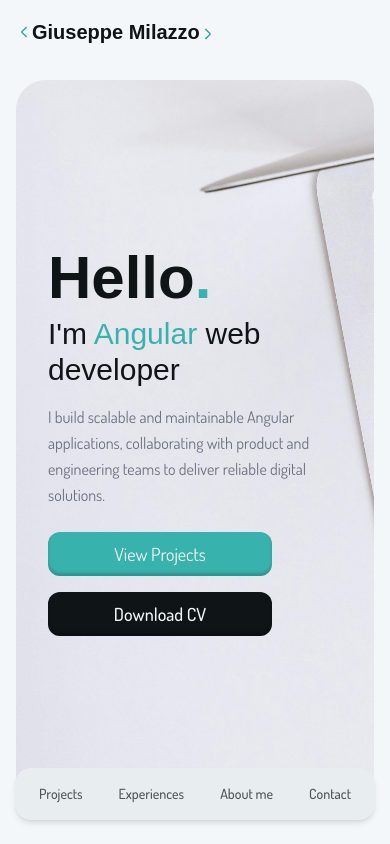
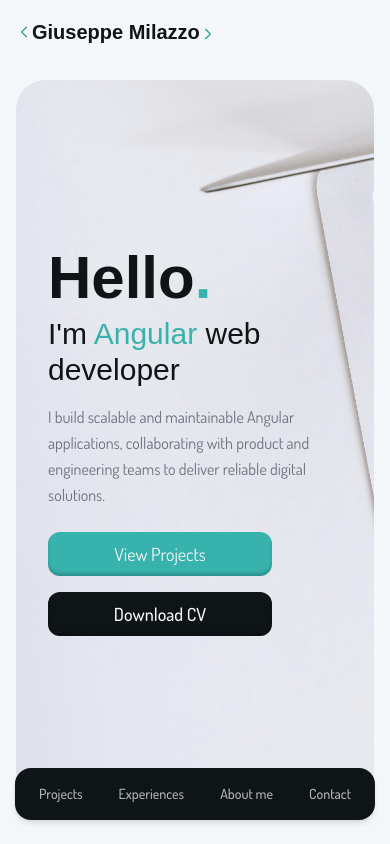
Before and after one commit to mynameispeppe/portfolio, a Next.js app: page / in a window 390 px wide. Shown: the top 844 px of the page. Built offline with nearby package versions, Linux system fonts and the light colour scheme; a web font is replaced by a local one.

Commit message:
Update mobile navigation styles for improved accessibility and visual consistency

```diff
--- a/src/app/components/mobileNav.tsx
+++ b/src/app/components/mobileNav.tsx
@@ -47,7 +47,7 @@
 
   return (
     <nav className="fixed bottom-6 left-1/2 -translate-x-1/2 z-50 md:hidden">
-      <div className="bg-card rounded-2xl squircle px-2 py-2 flex items-center gap-1 shadow-md">
+      <div className="bg-text-primary rounded-2xl squircle px-2 py-2 flex items-center gap-1 shadow-md">
         {navLinks.map((link) => {
           const isActive = activeId === link.id
           return (
@@ -57,8 +57,8 @@
               onClick={(e) => handleTap(e, link.id)}
               className={`px-4 py-2 text-sm font-medium font-body transition-all duration-300 whitespace-nowrap ${
                 isActive
-                  ? 'bg-accent text-[#F4F7F9] rounded-xl squircle'
-                  : 'text-text-primary/70'
+                  ? 'bg-background text-text-primary rounded-xl squircle'
+                  : 'text-background/70'
               }`}
             >
               {link.label}
```
